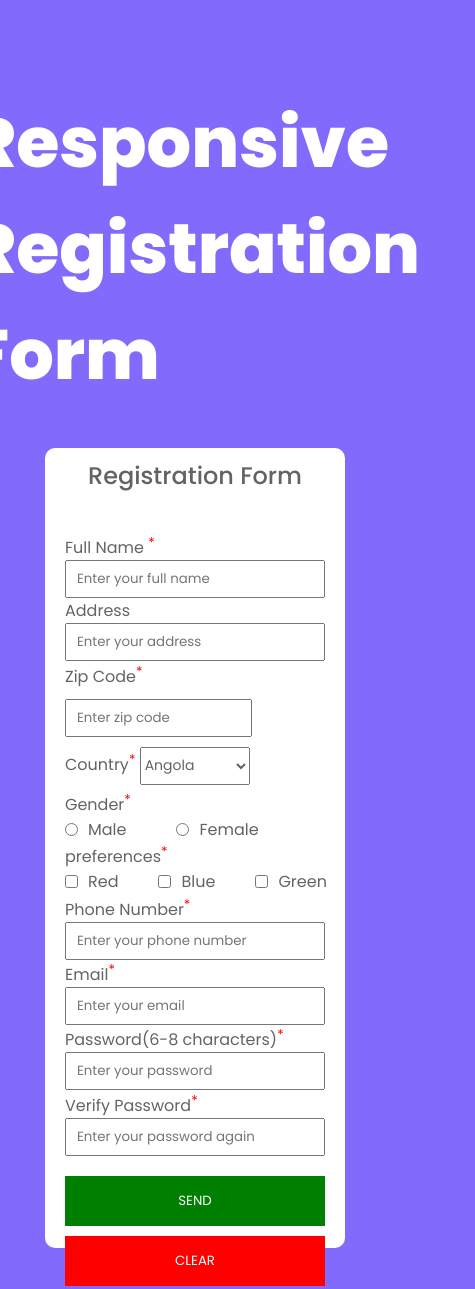
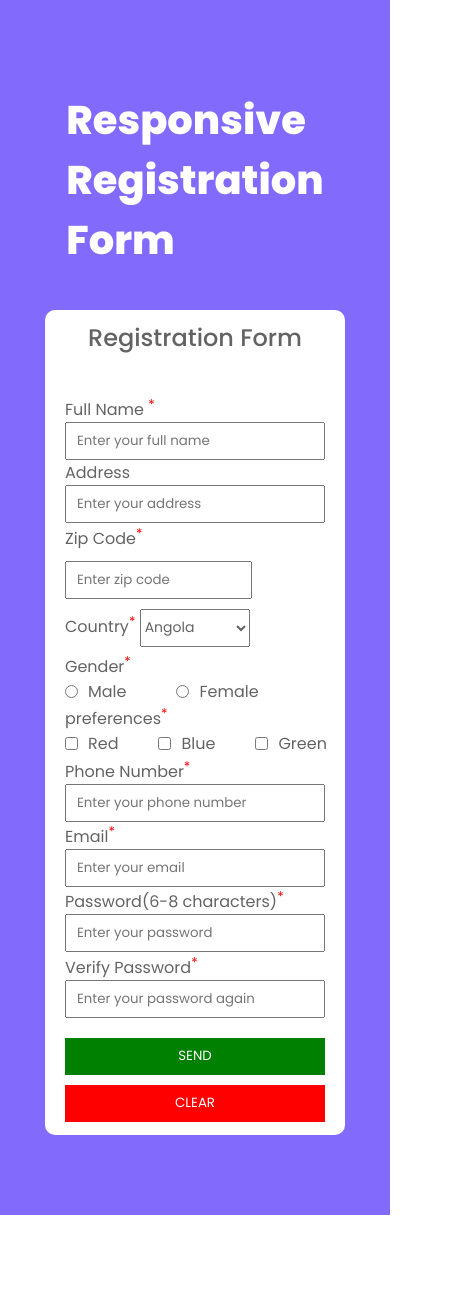
Before and after one commit to solomonUg/10days-of-code-challenge, a plain HTML site: page index.html in a window 390 px wide. Shown: the whole page, 475 px wide, since content can reach past the window. After the commit the page ends 1215 px from the top, so only its background shows below. Drawn offline with Linux system fonts and the light colour scheme.

Commit message:
added mobile responsiveness

```diff
--- a/style.css
+++ b/style.css
@@ -8,13 +8,12 @@
 
 .form-section {
 display: flex;
-justify-content: center;
-align-items: center;
+
 }
 
 
 .main {
-    width: 1550px;
+    width: 100%;
     min-height: 100vh;
     background-color: #826afc;
     display: flex;
@@ -160,7 +159,7 @@ height: 50px;
 
 }
 
-@media screen and (max-width: 480px) {
+@media screen and (max-width: 492px) {
     .main {
         display: flex;
         flex-direction: column;
@@ -193,6 +192,20 @@ height: 50px;
         }
 }
 
-@media screen and (max-width: ){
+@media screen and (max-width: 480px) {
+    .text {
+        font-size: 40px;
+    }
 
+    .stroke{
+        display: none;
+    }
+
+    .form {
+        height: 825px;
+    }
+
+    #send-btn, #clear-btn {
+        height: 37px;
+        }
 }
```
